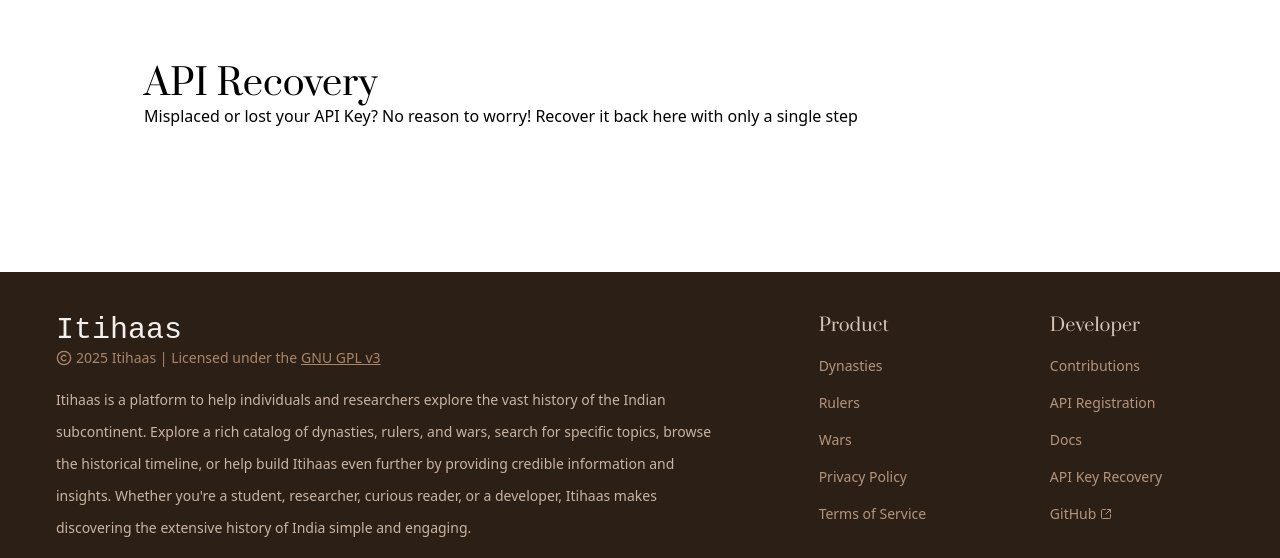
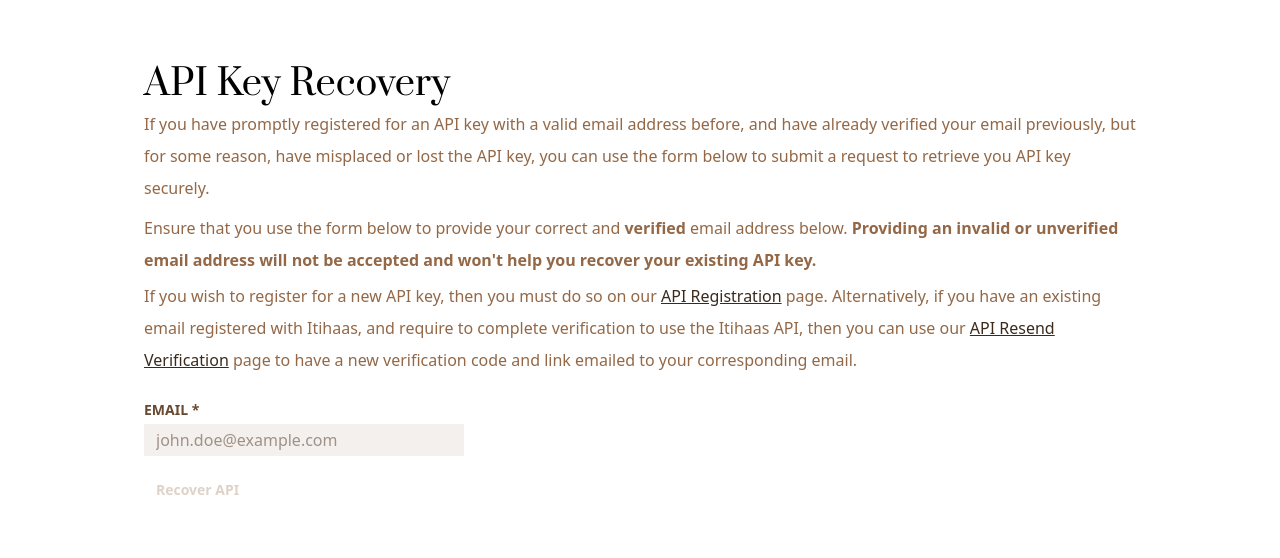
Before and after one commit to sunillshastry/itihaas-client, a React (Vite) app: page /api-recovery in a window 1280 px wide. Shown: the part 174-732 px from the top of the page. Built offline with nearby package versions, Linux system fonts and the light colour scheme; no server answers; a web font is replaced by a local one.

Commit message:
Develop the RecoverAPI page component to display the API Recovery instructions and options with the form: include the form validation and provide a boilerplate submission for the timebeing

```diff
--- a/src/pages/RecoverAPI.tsx
+++ b/src/pages/RecoverAPI.tsx
@@ -1,18 +1,114 @@
+import BasicButton from '@/components/elements/BasicButton';
 import Footer from '@/components/elements/Footer';
+import FormError from '@/components/elements/FormError';
+import Input from '@/components/elements/Input';
+import Label from '@/components/elements/Label';
 import MainContainer from '@/components/elements/MainContainer';
 import Navbar from '@/components/elements/Navbar';
 import PrimaryHeader from '@/components/elements/PrimaryHeader';
+import { SubmitHandler, useForm } from 'react-hook-form';
+import { Link } from 'react-router-dom';
+
+interface FormInputs {
+	email: string;
+}
 
 function RecoverAPI() {
+	const {
+		register,
+		handleSubmit,
+		formState: { errors },
+	} = useForm<FormInputs>();
+
+	const onSubmit: SubmitHandler<FormInputs> = (data) => {
+		// TODO: Include the actual implementation to send the request to the backend API Recovery email
+		console.log('Submitted!');
+		console.log(data);
+	};
+
 	return (
 		<>
 			<Navbar />
 			<MainContainer>
-				<PrimaryHeader>API Recovery</PrimaryHeader>
-				<p>
-					Misplaced or lost your API Key? No reason to worry! Recover it back
-					here with only a single step
-				</p>
+				<PrimaryHeader>API Key Recovery</PrimaryHeader>
+				<div className="text-primary mt-1 leading-8">
+					<p>
+						If you have promptly registered for an API key with a valid email
+						address before, and have already verified your email previously, but
+						for some reason, have misplaced or lost the API key, you can use the
+						form below to submit a request to retrieve you API key securely.
+					</p>
+
+					<p className="mt-2">
+						Ensure that you use the form below to provide your correct and{' '}
+						<strong>verified</strong> email address below.{' '}
+						<strong>
+							Providing an invalid or unverified email address will not be
+							accepted and won&apos;t help you recover your existing API key.
+						</strong>
+					</p>
+
+					<p className="mt-1">
+						If you wish to register for a new API key, then you must do so on
+						our{' '}
+						<Link
+							to="/register"
+							className="text-primary-600 hover:text-primary-10 underline"
+						>
+							API Registration
+						</Link>{' '}
+						page. Alternatively, if you have an existing email registered with
+						Itihaas, and require to complete verification to use the Itihaas
+						API, then you can use our{' '}
+						<Link
+							to="/api-resend"
+							className="text-primary-600 hover:text-primary-10 underline"
+						>
+							API Resend Verification
+						</Link>{' '}
+						page to have a new verification code and link emailed to your
+						corresponding email.
+					</p>
+				</div>
+
+				<div className="mt-6">
+					<form onSubmit={handleSubmit(onSubmit)}>
+						<div className="flex flex-col items-start justify-start gap-1">
+							<Label
+								required={true}
+								htmlFor="api-recovery-email"
+							>
+								Email
+							</Label>
+							<Input
+								placeholder="john.doe@example.com"
+								id="api-recovery-email"
+								defaultValue=""
+								className="max-sm:w-full"
+								{...register('email', {
+									required: {
+										value: true,
+										message: 'Email is marked as a required field',
+									},
+									pattern: {
+										value:
+											/^[a-zA-Z0-9.!#$%&'*+/=?^_`{|}~-]+@[a-zA-Z0-9](?:[a-zA-Z0-9-]{0,61}[a-zA-Z0-9])?(?:\.[a-zA-Z0-9](?:[a-zA-Z0-9-]{0,61}[a-zA-Z0-9])?)*$/,
+										message:
+											'Invalid email address format. Please provide a valid email address',
+									},
+								})}
+							/>
+							{errors?.email && <FormError>{errors?.email?.message}</FormError>}
+						</div>
+
+						<BasicButton
+							type="submit"
+							className="mt-4 font-semibold max-sm:block max-sm:w-full max-sm:py-3 max-sm:text-center"
+						>
+							Recover API
+						</BasicButton>
+					</form>
+				</div>
 			</MainContainer>
 			<Footer className="mt-36" />
 		</>
```
